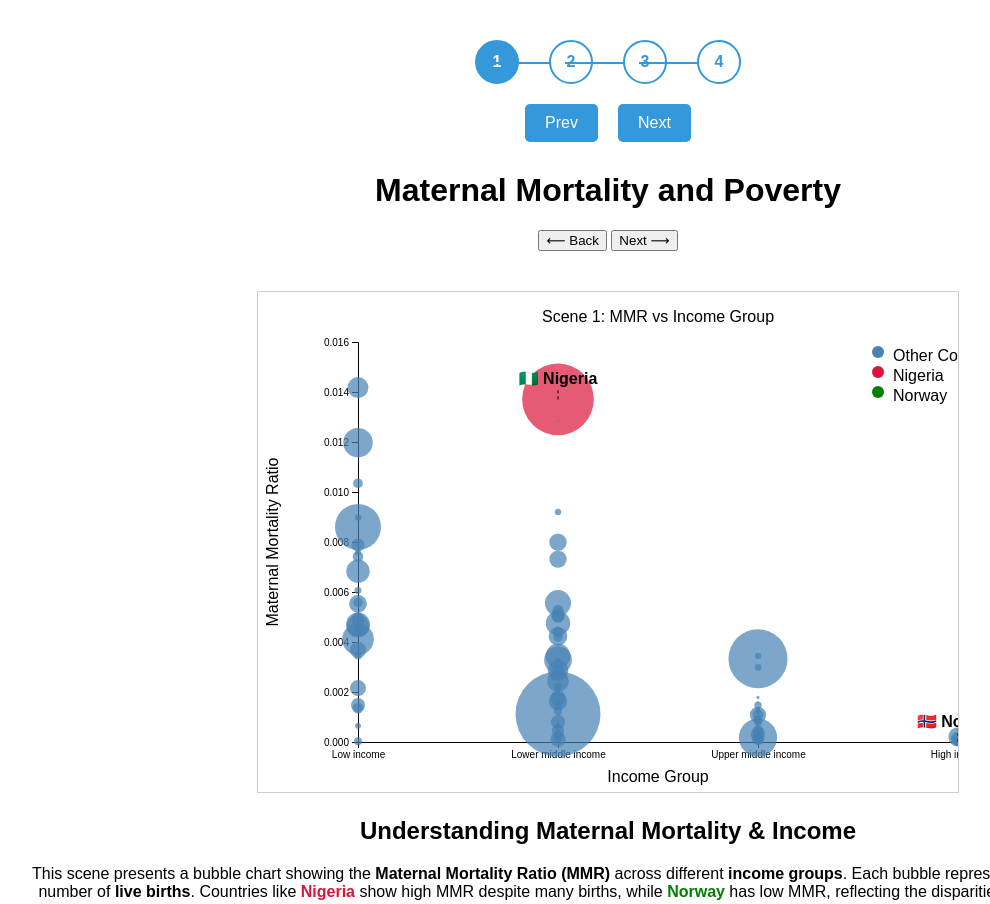
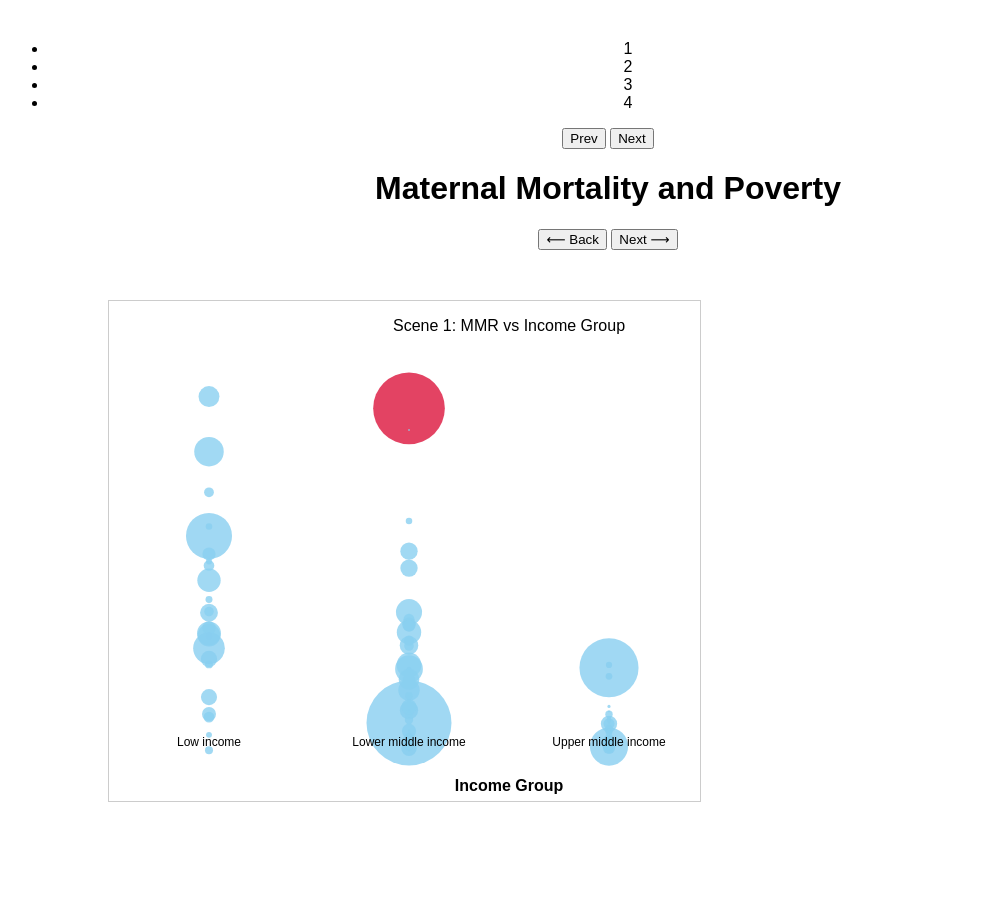
Before and after one commit to hkhali21/MaternalMortalitySlideShow, a plain HTML site: page index.html in a window 1280 px wide. Shown: the top 904 px of the page, without its empty margins (32-1022 px from the left). After the commit the page ends 842 px from the top, so only its background shows below. Drawn offline with nearby package versions, Linux system fonts and the light colour scheme.

Commit message:
addign anv

```diff
--- a/index.html
+++ b/index.html
@@ -1,3 +1,4 @@
+
 <!DOCTYPE html>
 <html lang="en">
 <head>
@@ -8,7 +9,6 @@
 </head>
 <body>
 
-<!-- Progress Navigation Bar -->
 <div class="progress-container">
   <ul class="progressbar">
     <li class="step active">1</li>
@@ -22,134 +22,17 @@
   </div>
 </div>
 
-<style>
-.progress-container {
-  width: 100%;
-  margin: 30px auto;
-  text-align: center;
-  font-family: sans-serif;
-}
-
-.progressbar {
-  counter-reset: step;
-  display: flex;
-  justify-content: center;
-  list-style-type: none;
-  margin-bottom: 20px;
-  padding-left: 0;
-}
-
-.progressbar .step {
-  width: 40px;
-  height: 40px;
-  line-height: 40px;
-  border: 2px solid #3498db;
-  border-radius: 50%;
-  background-color: white;
-  color: #3498db;
-  margin: 0 15px;
-  font-weight: bold;
-  position: relative;
-  z-index: 1;
-}
-
-.progressbar .step.active {
-  background-color: #3498db;
-  color: white;
-}
-
-.progressbar .step::before,
-.progressbar .step::after {
-  content: '';
-  position: absolute;
-  top: 50%;
-  width: 60px;
-  height: 2px;
-  background-color: #3498db;
-  z-index: 0;
-}
-
-.progressbar .step::before {
-  left: -60px;
-}
-
-.progressbar .step::after {
-  right: -60px;
-}
-
-.progressbar .step:first-child::before {
-  display: none;
-}
-
-.progressbar .step:last-child::after {
-  display: none;
-}
-
-.button-group {
-  display: flex;
-  justify-content: center;
-  gap: 20px;
-}
-
-.button-group button {
-  padding: 10px 20px;
-  border: none;
-  background-color: #3498db;
-  color: white;
-  border-radius: 5px;
-  font-size: 16px;
-  cursor: pointer;
-}
-
-.button-group button:hover {
-  background-color: #2980b9;
-}
-</style>
-
-<script>
-let currentStep = 1;
-const totalSteps = 4;
-
-function updateProgressBar(step) {
-  const steps = document.querySelectorAll(".progressbar .step");
-  steps.forEach((el, index) => {
-    if (index < step) {
-      el.classList.add("active");
-    } else {
-      el.classList.remove("active");
-    }
-  });
-}
-
-document.getElementById("prevBtn").addEventListener("click", () => {
-  if (currentStep > 1) {
-    currentStep--;
-    updateProgressBar(currentStep);
-    showScene(currentStep);
-  }
-});
-
-document.getElementById("nextBtn").addEventListener("click", () => {
-  if (currentStep < totalSteps) {
-    currentStep++;
-    updateProgressBar(currentStep);
-    showScene(currentStep);
-  }
-});
-</script>
-
 <h1>Maternal Mortality and Poverty</h1>
 <div id="slideshow">
   <button id="prev">⟵ Back</button>
   <button id="next">Next ⟶</button>
 </div>
 
-
 <div class="viz-container">
-    <svg id="chart" width="700" height="500"></svg>
+  <svg id="chart" width="600" height="500"></svg>
   <div id="description" class="description-box"></div>
 </div>
 
 <script src="script.js"></script>
-</body>Open in Browser
+</body>
 </html>
--- a/script.js
+++ b/script.js
@@ -30,6 +30,14 @@ function updateScene() {
 
 
 function drawScene1() {
+  d3.select("#description").html("<h2>Scene 1: Maternal Mortality vs. Income Group</h2>" +
+    "<p>" +
+    "This bubble chart visualizes maternal mortality ratio (MMR) across income groups. " +
+    "Each bubble represents a country, with its size indicating the number of live births. " +
+    "<span style='color:crimson;font-weight:bold;'>Nigeria</span> and " +
+    "<span style='color:green;font-weight:bold;'>Norway</span> are highlighted due to their contrasting MMRs." +
+    "</p>");
+
   const xScale = d3.scalePoint()
     .domain(["Low income", "Lower middle income", "Upper middle income", "High income"])
     .range([100, width - 100]);
@@ -38,34 +46,19 @@ function drawScene1() {
     .domain([0, d3.max(data, d => d.mmr)]).nice()
     .range([height - 50, 50]);
 
-    // Add axes
-    const xAxis = d3.axisBottom(xScale);
-    const yAxis = d3.axisLeft(yScale);
+  const tooltip = d3.select("body")
+    .append("div")
+    .attr("class", "tooltip")
+    .style("position", "absolute")
+    .style("background", "#fff")
+    .style("padding", "8px")
+    .style("border", "1px solid #ccc")
+    .style("border-radius", "4px")
+    .style("box-shadow", "0 0 10px rgba(0,0,0,0.2)")
+    .style("pointer-events", "none")
+    .style("opacity", 0);
 
-    svg.append("g")
-      .attr("transform", `translate(0, ${height - 50})`)
-      .call(xAxis);
-
-    svg.append("g")
-      .attr("transform", `translate(100, 0)`)
-      .call(yAxis);
-
-    // Axis labels
-    svg.append("text")
-      .attr("x", width / 2)
-      .attr("y", height - 10)
-      .attr("text-anchor", "middle")
-      .text("Income Group");
-
-    svg.append("text")
-      .attr("transform", "rotate(-90)")
-      .attr("x", -height / 2)
-      .attr("y", 20)
-      .attr("text-anchor", "middle")
-      .text("Maternal Mortality Ratio");
-
-    // Draw bubbles with color condition
-    svg.selectAll("circle")
+  const bubbles = svg.selectAll("circle")
     .data(data)
     .join("circle")
     .attr("cx", d => xScale(d.income))
@@ -74,63 +67,47 @@ function drawScene1() {
     .attr("fill", d => {
       if (d.country === "Nigeria") return "crimson";
       if (d.country === "Norway") return "green";
-        return "steelblue";
+      return "#89CFF0";
     })
-      .attr("opacity", 0.7)
-      .transition()
-      .duration(1000)
-      .attr("cy", d => yScale(d.mmr));
+    .attr("opacity", 0.8);
 
-    // Title
+  bubbles.transition()
+    .duration(2500)
+    .attr("cy", d => yScale(d.mmr))
+    .on("end", function (event, d) {
+      if (d.country === "Nigeria" || d.country === "Norway") {
+        tooltip.transition().duration(200).style("opacity", 1);
+        tooltip.html(`<strong>${d.country}</strong><br>MMR: ${d.mmr}`)
+          .style("left", (xScale(d.income) + 30) + "px")
+          .style("top", (yScale(d.mmr) - 30) + "px");
+      }
+    });
+
+  svg.append("text")
+    .attr("x", width / 2)
+    .attr("y", height - 10)
+    .attr("text-anchor", "middle")
+    .style("font-weight", "bold")
+    .text("Income Group");
+
+  xScale.domain().forEach(group => {
+    svg.append("text")
+      .attr("x", xScale(group))
+      .attr("y", height - 55)
+      .attr("text-anchor", "middle")
+      .style("font-size", "12px")
+      .text(group);
+  });
+
   svg.append("text")
     .attr("x", width / 2)
     .attr("y", 30)
     .attr("text-anchor", "middle")
+    .style("font-size", "16px")
     .text("Scene 1: MMR vs Income Group");
 
-    // Annotation: Nigeria
-    const nigeria = data.find(d => d.country === "Nigeria");
-    if (nigeria) {
-      svg.append("text")
-        .attr("x", xScale(nigeria.income))
-        .attr("y", yScale(nigeria.mmr) - 15)
-        .attr("text-anchor", "middle")
-        .attr("fill", "black")
-        .style("font-weight", "bold")
-        .text("🇳🇬 Nigeria");
-
-      svg.append("line")
-        .attr("x1", xScale(nigeria.income))
-        .attr("y1", yScale(nigeria.mmr))
-        .attr("x2", xScale(nigeria.income))
-        .attr("y2", yScale(nigeria.mmr) - 10)
-        .attr("stroke", "black")
-        .attr("stroke-dasharray", "3,3");
-    }
-
-    // Annotation: Norway
-    const norway = data.find(d => d.country === "Norway");
-    if (norway) {
-      svg.append("text")
-        .attr("x", xScale(norway.income))
-        .attr("y", yScale(norway.mmr) - 15)
-        .attr("text-anchor", "middle")
-        .attr("fill", "black")
-        .style("font-weight", "bold")
-        .text("🇳🇴 Norway");
-
-      svg.append("line")
-        .attr("x1", xScale(norway.income))
-        .attr("y1", yScale(norway.mmr))
-        .attr("x2", xScale(norway.income))
-        .attr("y2", yScale(norway.mmr) - 10)
-        .attr("stroke", "black")
-        .attr("stroke-dasharray", "3,3");
-    }
-
-    // Add legend
   const legendData = [
-      { label: "Other Countries", color: "steelblue" },
+    { label: "Other Countries", color: "#89CFF0" },
     { label: "Nigeria", color: "crimson" },
     { label: "Norway", color: "green" }
   ];
@@ -153,56 +130,6 @@ function drawScene1() {
     .text(d => d.label)
     .attr("text-anchor", "start")
     .style("alignment-baseline", "middle");
-
-    // add description
-    const desc = d3.select("#description");
-    desc.classed("visible", true).html(`
-      <h2>Understanding Maternal Mortality & Income</h2>
-      <p>
-        This scene presents a bubble chart showing the <strong>Maternal Mortality Ratio (MMR)</strong> across different <strong>income groups</strong>.
-        Each bubble represents a country, sized by the number of <strong>live births</strong>.
-        Countries like <span style='color:crimson; font-weight:bold;'>Nigeria</span> show high MMR despite many births,
-        while <span style='color:green; font-weight:bold;'>Norway</span> has low MMR, reflecting the disparities in healthcare outcomes.
-      </p>
-    `);
-  }
-
-function drawScene2() {
-  const regionalData = data.filter(d => d.region.includes("Sub-Saharan"));
-
-  const x = d3.scaleBand()
-    .domain(regionalData.map(d => d.country))
-    .range([50, width - 50])
-    .padding(0.2);
-
-  const y = d3.scaleLinear()
-    .domain([0, d3.max(regionalData, d => d.mmr)]).nice()
-    .range([height - 50, 50]);
-
-  svg.selectAll("rect")
-    .data(regionalData)
-    .join("rect")
-    .attr("x", d => x(d.country))
-    .attr("y", d => y(d.mmr))
-    .attr("width", x.bandwidth())
-    .attr("height", d => height - 50 - y(d.mmr))
-    .attr("fill", "darkorange");
-
-  svg.selectAll("text.label")
-    .data(regionalData)
-    .join("text")
-    .attr("class", "label")
-    .attr("x", d => x(d.country) + x.bandwidth() / 2)
-    .attr("y", height - 30)
-    .text(d => d.country)
-    .attr("transform", d => `rotate(-45, ${x(d.country) + x.bandwidth() / 2}, ${height - 30})`)
-    .attr("text-anchor", "end");
-
-  svg.append("text")
-    .attr("x", width / 2)
-    .attr("y", 30)
-    .attr("text-anchor", "middle")
-    .text("Scene 2: Sub-Saharan Africa MMRs");
 }
 
 function drawScene3() {
@@ -237,15 +164,11 @@ function drawScene3() {
 }
 
 d3.select("#next").on("click", () => {
-  d3.select("#nextBtn").on("click", () => {
   currentScene = (currentScene + 1) % 3;
   updateScene();
 });
-});
 
 d3.select("#prev").on("click", () => {
-  d3.select("#prevBtn").on("click", () => {
   currentScene = (currentScene - 1 + 3) % 3;
   updateScene();
 });
-});
--- a/style.css
+++ b/style.css
@@ -10,3 +10,32 @@ svg {
   border: 1px solid #ccc;
   margin-top: 20px;
 }
+
+.viz-container {
+  display: flex;
+  justify-content: space-between;
+  align-items: flex-start;
+  gap: 20px;
+  margin-top: 30px;
+  max-width: 1000px;
+  margin-left: auto;
+  margin-right: auto;
+}
+
+.description-box {
+  width: 350px;
+  padding: 20px;
+  background-color: #f9f9f9;
+  border-left: 3px solid #3498db;
+  font-size: 15px;
+  text-align: left;
+  line-height: 1.6;
+  opacity: 0;
+  transform: translateX(20px);
+  transition: opacity 1.5s ease, transform 1.5s ease;
+}
+
+.description-box.visible {
+  opacity: 1;
+  transform: translateX(0);
+}
```
Lines whose indentation alone changed are shown as unchanged.
